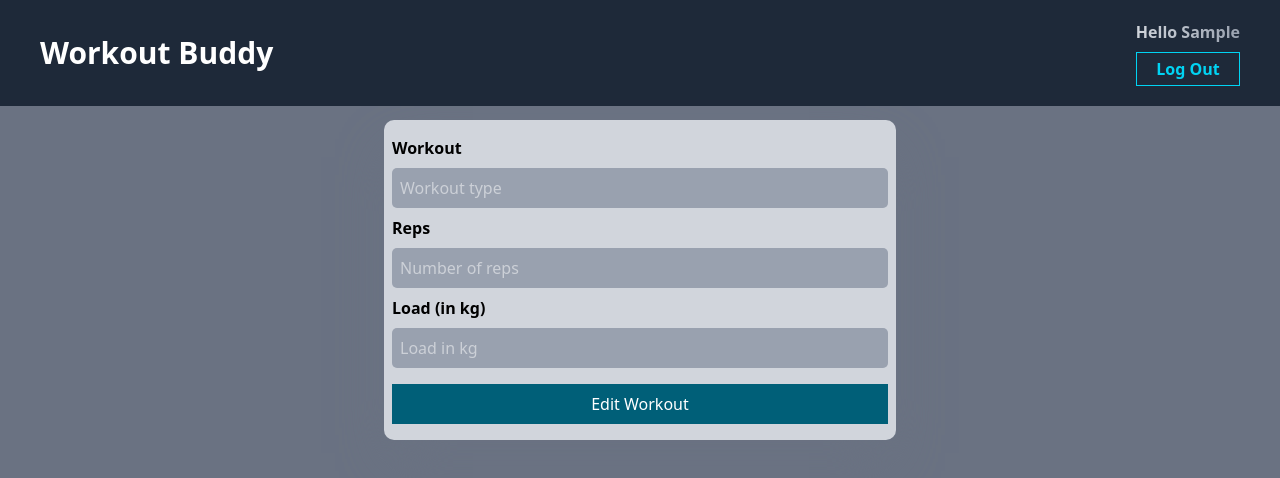
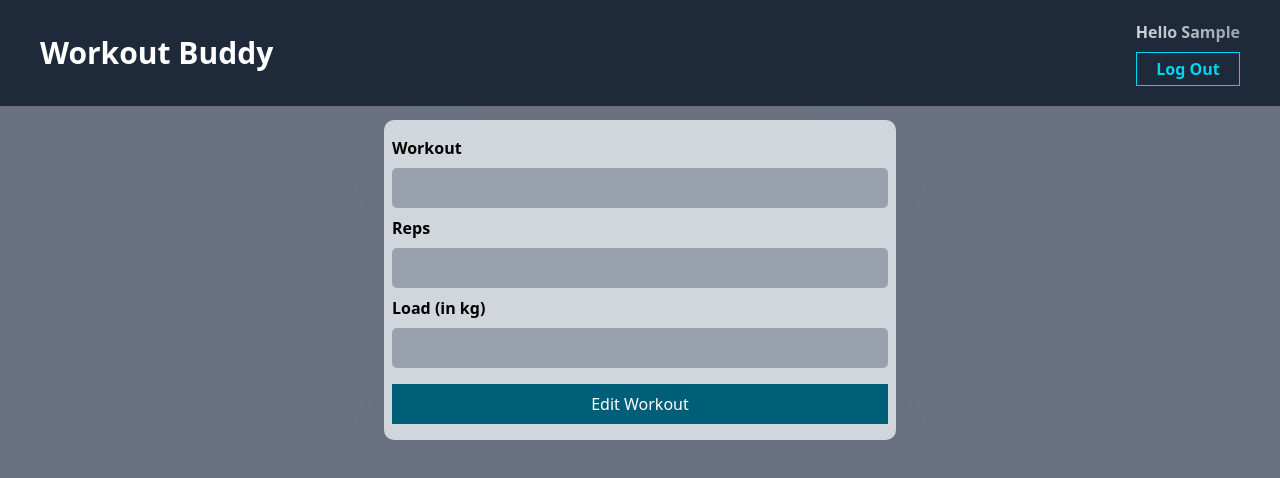
Before and after one commit to DinethSheveen/Workout-Buddy, a React (Vite) app in the folder frontend/: page /update-workout/1 in a window 1280 px wide. Shown: the top 478 px of the page. Built offline with nearby package versions, Linux system fonts and the light colour scheme; no server answers; sample sign-in values are in the browser's storage.

Commit message:
VITE : Removed the placeholders

```diff
--- a/frontend/src/components/UpdateWorkout.jsx
+++ b/frontend/src/components/UpdateWorkout.jsx
@@ -69,17 +69,17 @@ function UpdateWorkout() {
             {/* WORKOUT */}
             <div className='flex flex-col gap-2'>
                 <label htmlFor="title" className='font-bold'>Workout</label>
-                <input type="text" id='title' placeholder='Workout type' className='text-white bg-gray-400 p-2 rounded-[5px]' value={title} onChange={(e)=>{setTitle(e.target.value)}}/>
+                <input type="text" id='title' className='text-white bg-gray-400 p-2 rounded-[5px]' value={title} onChange={(e)=>{setTitle(e.target.value)}}/>
             </div>
             {/* REPS */}
             <div className='flex flex-col gap-2'>
                 <label htmlFor="reps" className='font-bold'>Reps</label>
-                <input type="text" id='reps' placeholder='Number of reps' className='text-white bg-gray-400 p-2 rounded-[5px]' value={reps} onChange={(e)=>{setReps(e.target.value)}}/>
+                <input type="text" id='reps' className='text-white bg-gray-400 p-2 rounded-[5px]' value={reps} onChange={(e)=>{setReps(e.target.value)}}/>
             </div>
             {/* LOAD */}
             <div className='flex flex-col gap-2'>
                 <label htmlFor="load" className='font-bold'>Load (in kg)</label>
-                <input type="text" id='load' placeholder='Load in kg' className='text-white bg-gray-400 p-2 rounded-[5px]' value={load} onChange={(e)=>{setLoad(e.target.value)}}/>
+                <input type="text" id='load' className='text-white bg-gray-400 p-2 rounded-[5px]' value={load} onChange={(e)=>{setLoad(e.target.value)}}/>
             </div>
 
             <button className='bg-cyan-800 text-white mt-2 p-2 cursor-pointer hover:bg-cyan-700 active:bg-cyan-600 transition-all'>Edit Workout</button>
```
